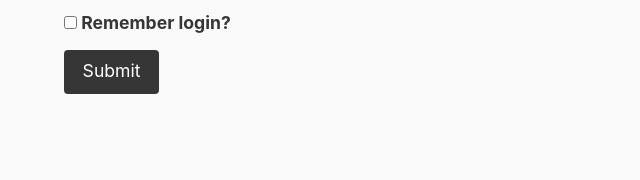
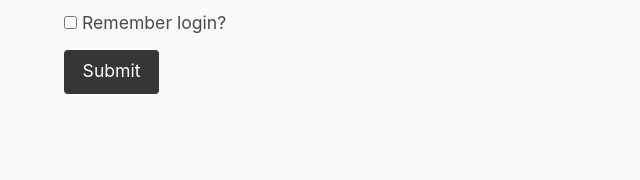
Before and after one commit to jdmar3-comp426/a02-jmange33, a website: page index.html in a window 1280 px wide. Shown: the part 4170-4350 px from the top of the page, 0-640 px from the left. Drawn offline with nearby package versions, Linux system fonts and the light colour scheme; a web font is replaced by a local one.

Commit message:
idek anymore

```diff
--- a/index.html
+++ b/index.html
@@ -171,7 +171,7 @@
                     </div>
                     <div class="field">
                         <div class="control">
-                            <label class="label">
+                            <label class="checkbox">
                                 <input type="checkbox" name="remember">
                                 Remember login?
                             </label>
```
